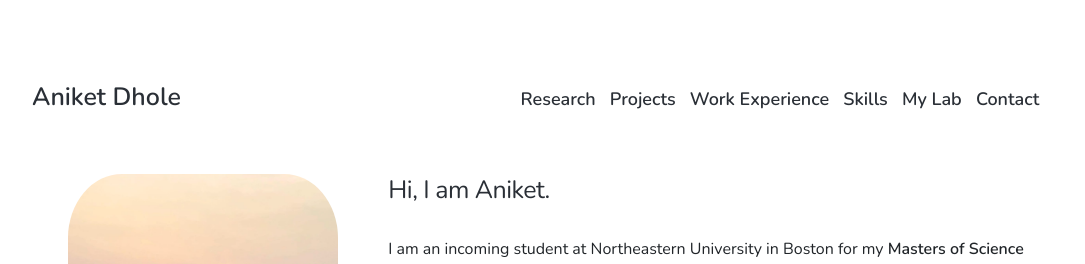
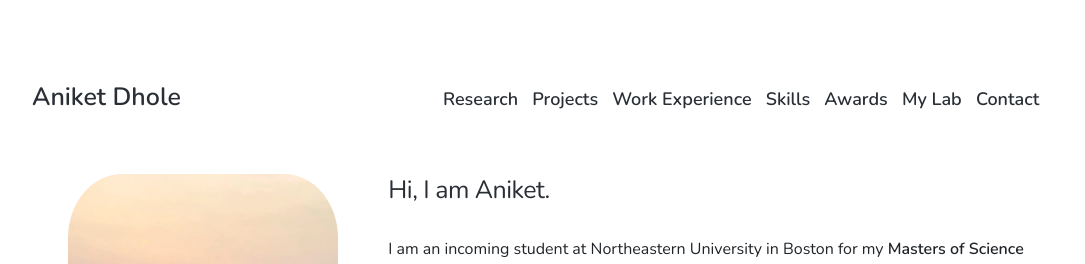
Before and after one commit to aniketdhole07/web, a Jekyll site: the page built from index.html, in a window 1280 px wide. Shown: the top 264 px of the page, without its empty margins (96-1181 px from the left). Built offline with Jekyll 4.4.1, drawn with Linux system fonts in a browser that asks for light colours; nearby versions of some CDN libraries; the list of posts is cut into pages by our own code.

Commit message:
Update header.html

```diff
--- a/_includes/header.html
+++ b/_includes/header.html
@@ -25,6 +25,7 @@
                 <a href="#selected_projects" class="menu__list__item__link">Projects</a>
                 <a href="#workexp" class="menu__list__item__link">Work Experience</a>
                 <a href="#skills" class="menu__list__item__link">Skills</a>
+                    <a href="#awards" class="menu__list__item__link">Awards</a>
                 <a href="#lab" class="menu__list__item__link">My Lab</a>
                 <a href="#contact_1" class="menu__list__item__link">Contact</a>
             </li>
```
